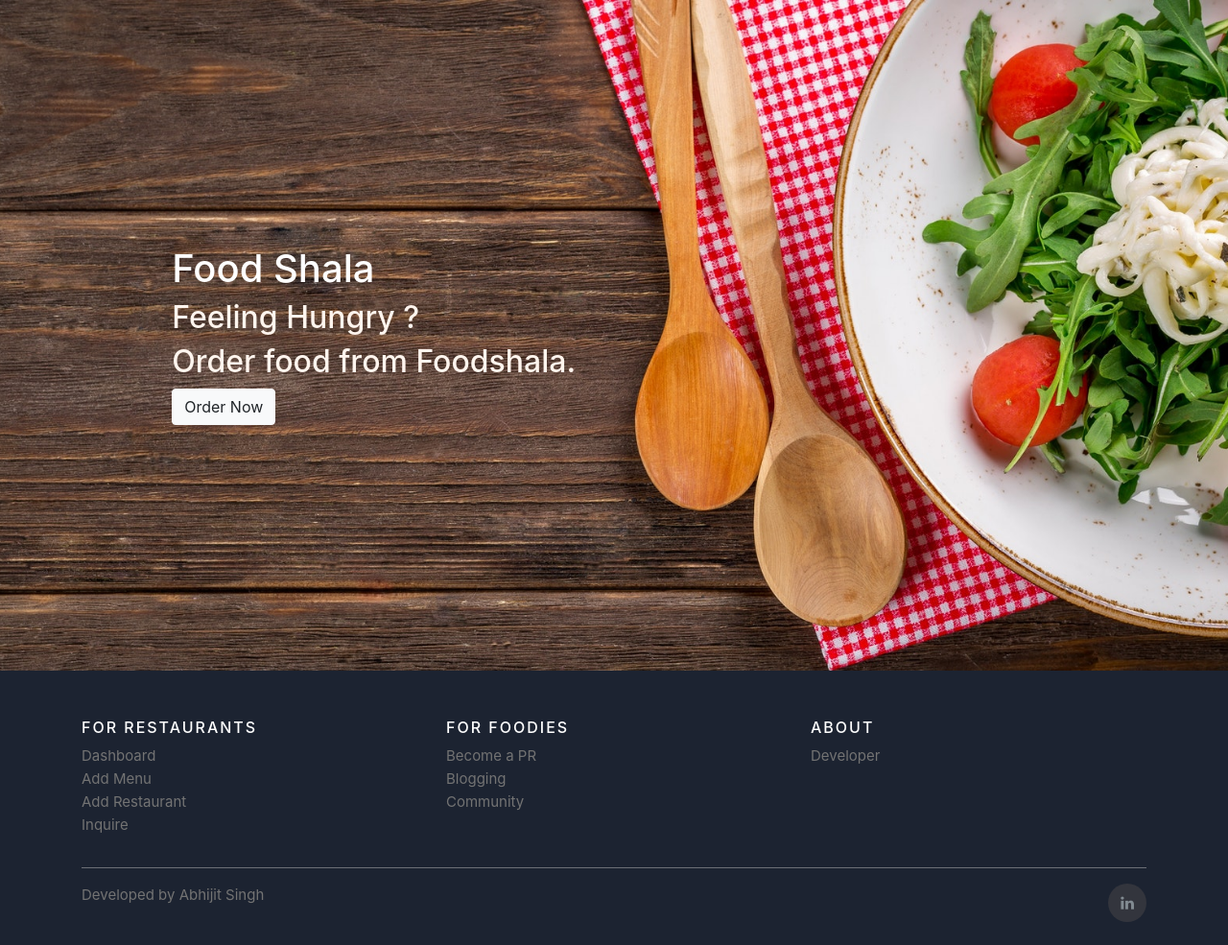
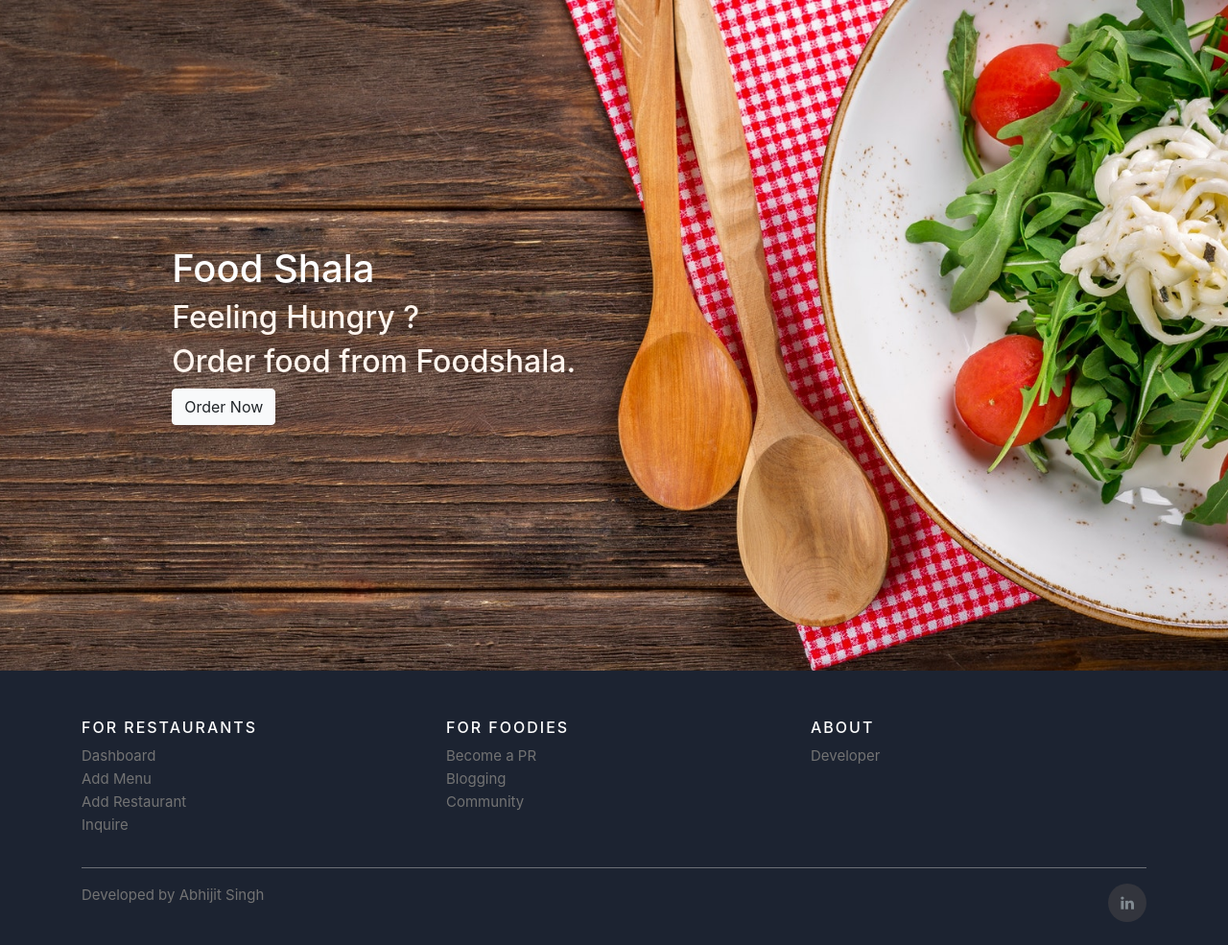
Before and after one commit to singh-abhijit/Foodshala, a PHP site: page / in a window 1280 px wide. Shown: the part 63-1048 px from the top of the page at 96% size. Run offline with PHP 8.4, Linux system fonts and the light colour scheme; data that the repository does not hold is empty; some libraries are stand-ins or nearby versions.

Commit message:
all db added, css error

```diff
--- a/css/style.css
+++ b/css/style.css
@@ -198,6 +198,7 @@ html, body {
     background-repeat: no-repeat;
     background-size: cover;
     background-position: center;
+    background-position-x: 56%;
 
 }
 #login-body{
@@ -234,5 +235,5 @@ html, body {
 }
 .btn_order_now{
   max-width: 160px;
-  min-width: ;
+  /* min-width: ; */
 }
```
